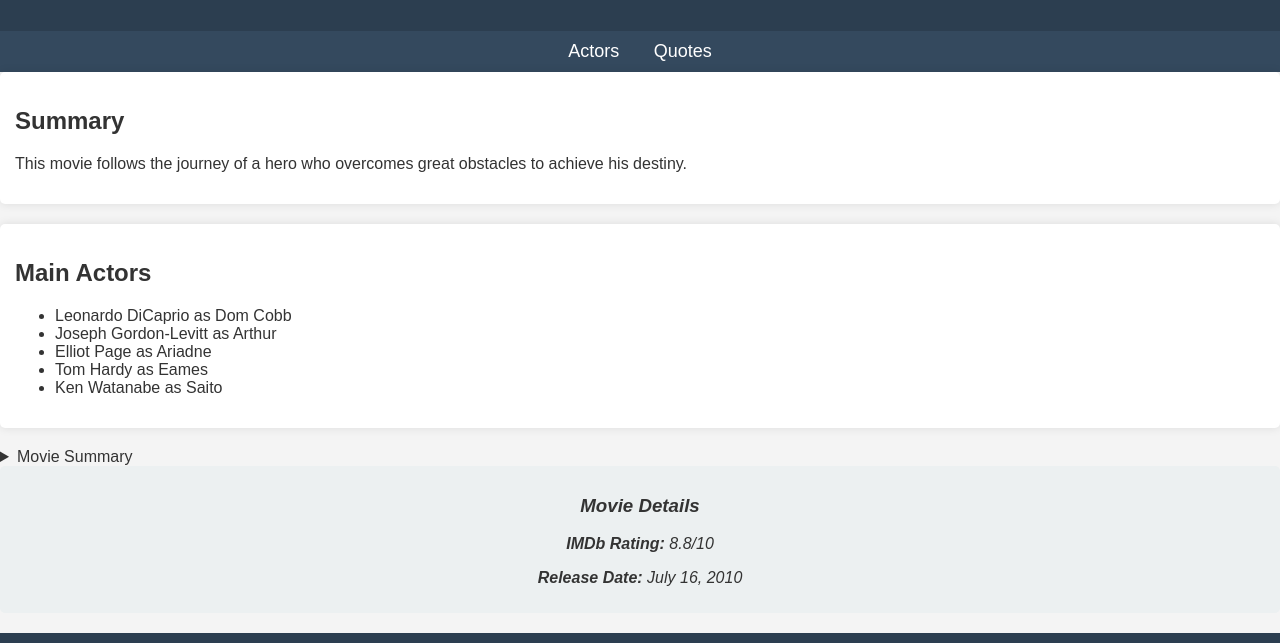
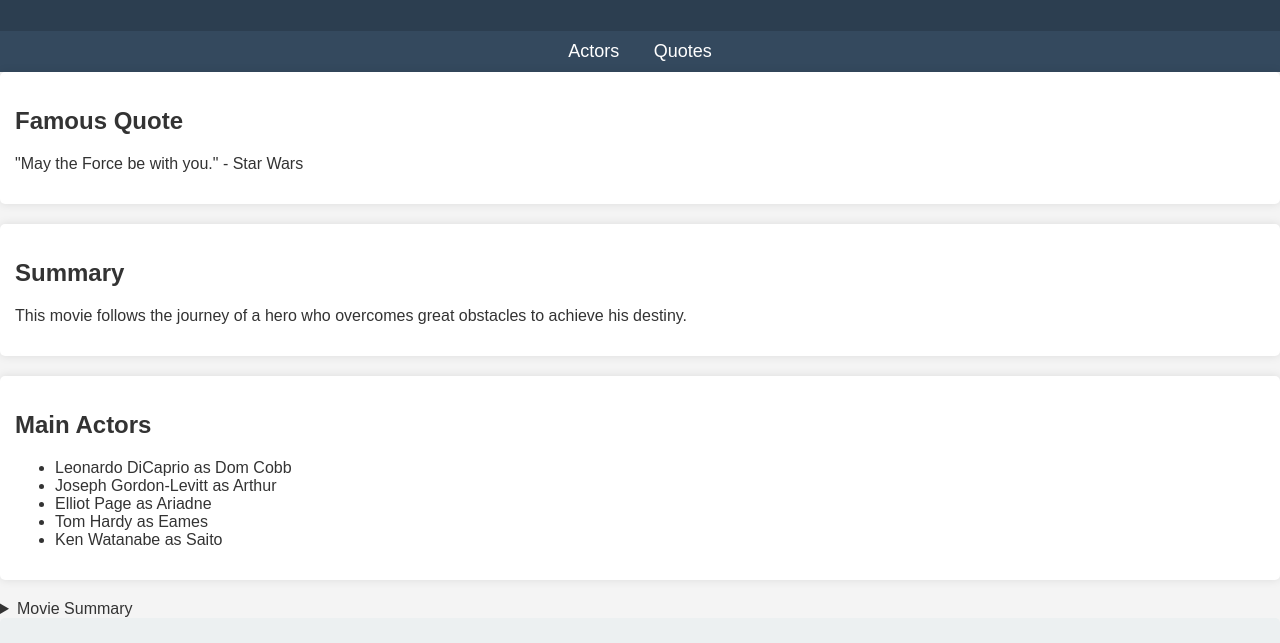
Before and after one commit to acciojob/semantic-imdb-AmanShukla00, a website: page main.html in a window 1280 px wide. Shown: the part 128-771 px from the top of the page. Drawn offline with Linux system fonts and the light colour scheme.

Commit message:
created a submission

```diff
--- a/main.html
+++ b/main.html
@@ -15,8 +15,10 @@
   <a id="nav-actor" href="#actor">Actors</a>
   <a id="nav-quote" href="#quote">Quotes</a>
 </nav>
-
-
+<section id="quote">
+  <h2>Famous Quote</h2>
+  <p>"May the Force be with you." - Star Wars</p>
+</section>
     <section id="summary">
   <h2>Summary</h2>
   <p>
```
